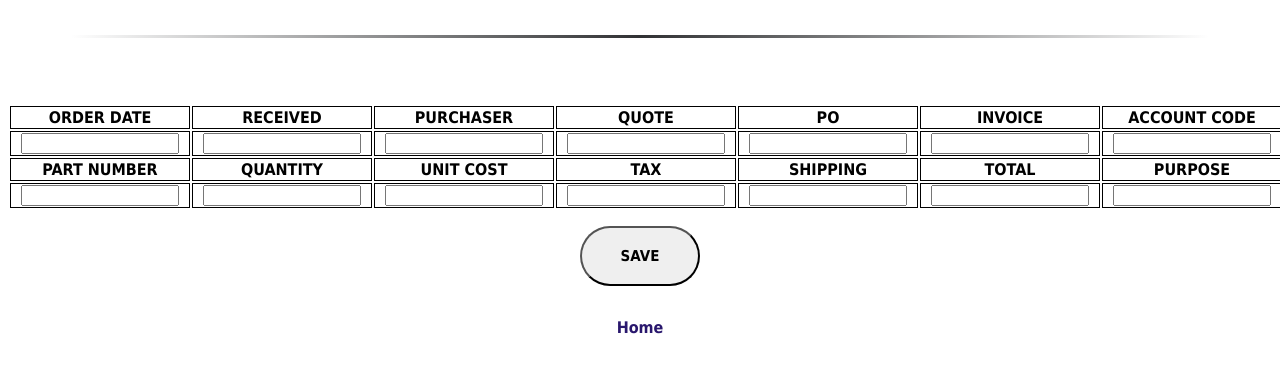
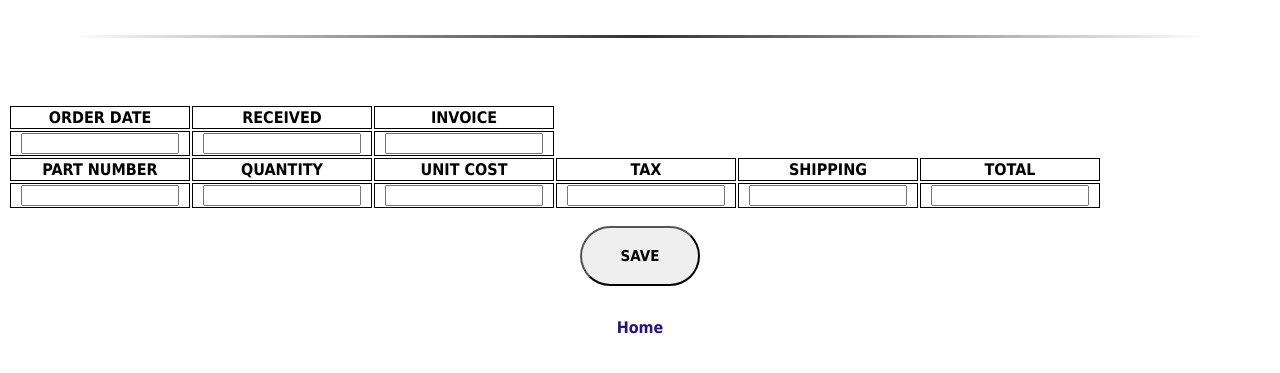
Before and after one commit to CKeithTaylor/storeroom-inventory, a Django app: page /new_order in a window 1280 px wide. Shown: the part 97-470 px from the top of the page. Run offline with Django 4.2, Linux system fonts and the light colour scheme.

Commit message:
Corrected Order model and forms

```diff
--- a/src/storeroom/inventory/forms.py
+++ b/src/storeroom/inventory/forms.py
@@ -22,36 +22,24 @@ class OrderForm(forms.ModelForm):
         fields = (
             "order_date",
             "receive_date",
-            "reconcile_date",
-            "purchaser",
-            "quote",
-            "PO",
             "invoice",
-            "acct_code",
             "part",
             "quantity",
             "cost",
             "tax",
             "shipping",
             "total",
-            "reason_code",
         )
 
     order_date = forms.DateField(widget=forms.DateInput(attrs={}))
     receive_date = forms.DateField(required=False, widget=forms.DateInput(attrs={}))
-    reconcile_date = forms.DateField(required=False, widget=forms.DateInput(attrs={}))
-    purchaser = forms.CharField(widget=forms.TextInput(attrs={}))
-    quote = forms.CharField(required=False, widget=forms.TextInput(attrs={}))
-    PO = forms.CharField(required=False, widget=forms.TextInput(attrs={}))
     invoice = forms.CharField(required=False, widget=forms.TextInput(attrs={}))
-    acct_code = forms.CharField(required=False, widget=forms.TextInput(attrs={}))
     part = forms.CharField(widget=forms.TextInput(attrs={}))
     quantity = forms.CharField(widget=forms.TextInput(attrs={}))
     cost = forms.CharField(widget=forms.TextInput(attrs={}))
     tax = forms.CharField(required=False, widget=forms.TextInput(attrs={}))
     shipping = forms.CharField(required=False, widget=forms.TextInput(attrs={}))
     total = forms.CharField(widget=forms.TextInput(attrs={}))
-    reason_code = forms.CharField(widget=forms.TextInput(attrs={}))
 
 
 class InventoryUpdateForm(forms.ModelForm):
--- a/src/storeroom/inventory/models.py
+++ b/src/storeroom/inventory/models.py
@@ -30,25 +30,19 @@ class Inventory(models.Model):
 
 class Order(models.Model):
     class Meta:
-        db_table = "purchase_orders"
+        db_table = "orders"
         managed = True
         ordering = ["-order_date"]
 
     part = models.ForeignKey(Inventory, on_delete=models.CASCADE)
     order_date = models.DateField(default=date.today(), blank=False)
     receive_date = models.DateField(default=date.today(), blank=False)
-    reconcile_date = models.DateField(default=date.today(), blank=False)
-    purchaser = models.CharField(max_length=64, default="MDP", blank=True, null=True)
-    quote = models.CharField(max_length=64, default="", blank=True, null=True)
-    PO = models.CharField(max_length=64, default="", blank=True, null=True)
     invoice = models.CharField(max_length=64, default="", blank=True, null=True)
-    acct_code = models.CharField(max_length=64, default="", blank=True, null=True)
     quantity = models.IntegerField(default=1, blank=True, null=True)
     cost = models.IntegerField(default=1, blank=True, null=True)
     tax = models.IntegerField(default=1, blank=True, null=True)
     shipping = models.IntegerField(default=1, blank=True, null=True)
     total = models.IntegerField(default=0, blank=True, null=True)
-    reason_code = models.CharField(max_length=64, default="cuz", blank=True, null=True)
 
     def __str__(self):
         return self.id
--- a/src/storeroom/templates/new_order.html
+++ b/src/storeroom/templates/new_order.html
@@ -89,20 +89,14 @@
     <tr>
       <th>ORDER DATE</th>
       <th>RECEIVED</th>
-      <th>PURCHASER</th>
-      <th>QUOTE</th>
-      <th>PO</th>
       <th>INVOICE</th>
-      <th>ACCOUNT CODE</th>
+
       </tr>
       <tr>
         <td>{{ form.subject.errors }} {{form.order_date}}</td>
         <td>{{ form.subject.errors }} {{form.receive_date}}</td>
-        <td>{{ form.subject.errors }} {{form.purchaser}}</td>
-        <td>{{ form.subject.errors }} {{form.quote}}</td>
-        <td>{{ form.subject.errors }} {{form.PO}}</td>
         <td>{{ form.subject.errors }} {{form.invoice}}</td>
-        <td>{{ form.subject.errors }} {{form.acct_code}}</td>
+
         </tr><br>
     <tr>
       <th>PART NUMBER</th>
@@ -111,7 +105,7 @@
       <th>TAX</th>
       <th>SHIPPING</th>
       <th>TOTAL</th>
-      <th>PURPOSE</th>
+
     </tr>
     <tr>
       <td>{{ form.subject.errors }} {{form.part}}</td>
@@ -120,7 +114,6 @@
       <td>{{ form.subject.errors }} {{form.tax}}</td>
       <td>{{ form.subject.errors }} {{form.shipping}}</td>
       <td>{{ form.subject.errors }} {{form.total}}</td>
-      <td>{{ form.subject.errors }} {{form.reason_code}}</td>
     </tr>
    </table>
 </div>
```
Also changed, not shown: src/storeroom/templates/purchase_orders.html (+0 -12 lines).
